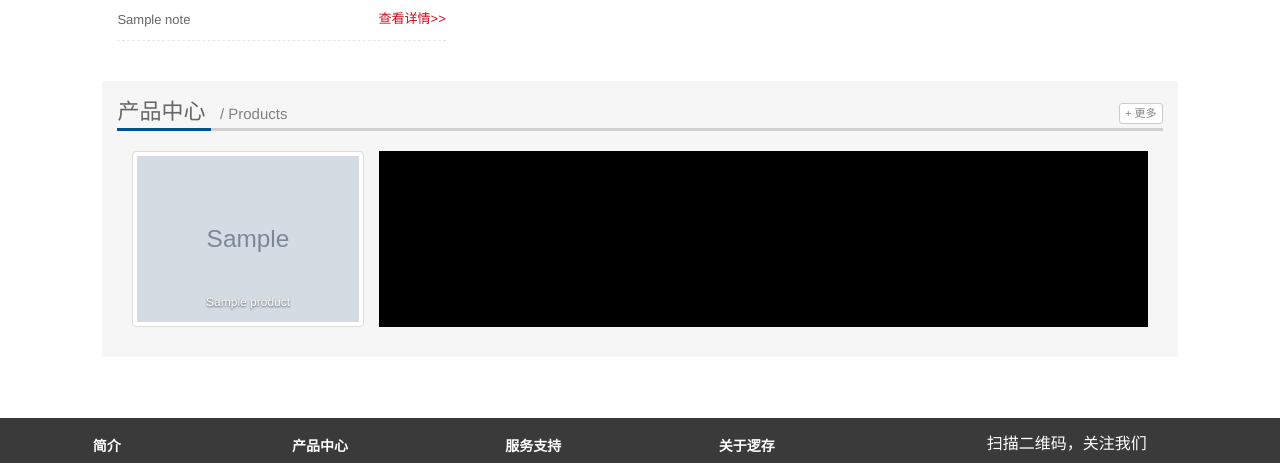
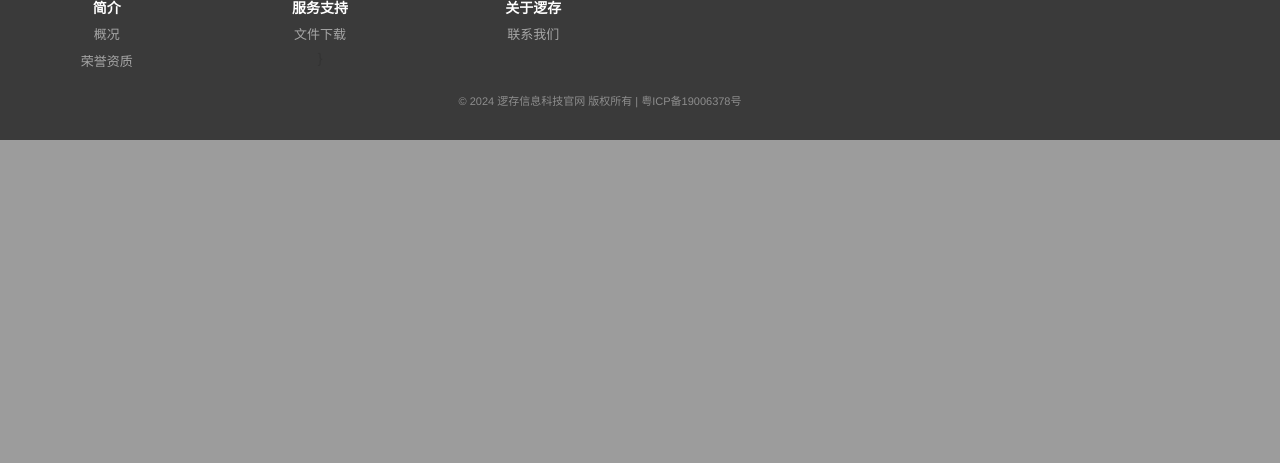
Before and after one commit to yuzhihuanwanglin/Portal, a Django app: template templates/homeApp/home.html in a window 1280 px wide. Shown: the part 1791-2254 px from the top of the page. After the commit the page ends 1931 px from the top, so only its background shows below. Run offline with Django 3.2, Linux system fonts and the light colour scheme; the template is opened without the code that fills it: most values are stand-ins (such as "Sample title", 1, 10 or a date in 2020); grey boxes marked "Sample" are stand-in pictures; some libraries are stand-ins or nearby versions.

Commit message:
remove some pages

```diff
--- a/hengda/settings.py
+++ b/hengda/settings.py
@@ -43,7 +43,7 @@ INSTALLED_APPS = [
     'haystack',
     'homeApp',      # 首页
     'aboutApp',     # 简介
-    'contactApp',   # 欢迎咨询
+    'contactApp',   # 欢迎联系
     'newsApp',      # 新闻动态
     'productsApp',  # 产品中心
     'serviceApp',   # 服务支持
--- a/hengda/urls.py
+++ b/hengda/urls.py
@@ -28,7 +28,7 @@ urlpatterns = [
     path('serviceApp/', include('serviceApp.urls', namespace='serviceApp')),   # 服务支持
     path('contactApp/', include('contactApp.urls', namespace='contactApp')),  # 关于逻存
     path('newsApp/', include('newsApp.urls', namespace='newsApp')),   # 新闻动态
-    path('productsApp/', include('productsApp.urls', namespace='productsApp')),   # 产品中心
+    # path('productsApp/', include('productsApp.urls', namespace='productsApp')),   # 产品中心
     path('ueditor/', include('DjangoUeditor.urls')),   # 编辑
     path('search/', include('haystack.urls')),    # 添加haystack搜索的路径
 
--- a/serviceApp/models.py
+++ b/serviceApp/models.py
@@ -5,7 +5,7 @@ from django.utils import timezone
 
 
 class Doc(models.Model):
-    """资料下载"""
+    """文件下载"""
     title = models.CharField(max_length=40, verbose_name="资料名称")
     file = models.FileField(upload_to='Service/', blank=True, verbose_name="文件资料")
     publish_date = models.DateTimeField(max_length=20, default=timezone.now, verbose_name="上传时间")
--- a/serviceApp/urls.py
+++ b/serviceApp/urls.py
@@ -12,7 +12,7 @@ from serviceApp import views
 
 app_name = 'serviceApp'
 urlpatterns = [
-    path('download/', views.download, name='download'),  # 资料下载页面
-    path('getDoc/<int:id>/', views.getDoc, name='getDoc'),  # 资料下载
+    path('download/', views.download, name='download'),  # 文件下载页面
+    path('getDoc/<int:id>/', views.getDoc, name='getDoc'),  # 文件下载
 
 ]
--- a/static/style.css
+++ b/static/style.css
@@ -322,7 +322,7 @@
 
 
 /*关于逻存*/
-/* 欢迎咨询页面样式 */
+/* 欢迎联系页面样式 */
 .contact-left h1 strong {
 	display: block;
 	color: #777;
--- a/templates/aboutApp/survey.html
+++ b/templates/aboutApp/survey.html
@@ -37,9 +37,9 @@
                 企业概况
             </div>
             <div class="model-details">
-                <div class="row">
-                    <img class="img-responsive" src="{% static 'img/aboutCompany.jpg' %}">
-                </div>
+{#                <div class="row">#}
+{#                    <img class="img-responsive" src="{% static 'img/aboutCompany.jpg' %}">#}
+{#                </div>#}
                 <p>
                     逻存信息科技有限公司，位于科技园内，致力于人脸识别、
                     行为识别、机器人视觉核心算法研究和产品应用开发,以社会公共安全领域为主要应用方向，
--- a/templates/base.html
+++ b/templates/base.html
@@ -47,18 +47,18 @@
                         <li><a href="{% url 'newsApp:news' 'notice' %}">通知公告</a></li>
                     </ul>
                 </li>
-                <li class="dropdown nav-top">
-                    <a href="#" class="dropdown-toggle on" data-toggle="dropdown">产品中心</a>
-                    <ul class="dropdown-menu">
-                        <li><a href="{% url 'productsApp:products' 'robot' %}">家用机器人</a></li>
-                        <li><a href="{% url 'productsApp:products' 'monitor' %}">智能门锁</a></li>
-                        <li><a href="{% url 'productsApp:products' 'face' %}">人脸识别项目</a></li>
-                    </ul>
-                </li>
+{#                <li class="dropdown nav-top">#}
+{#                    <a href="#" class="dropdown-toggle on" data-toggle="dropdown">产品中心</a>#}
+{#                    <ul class="dropdown-menu">#}
+{#                        <li><a href="{% url 'productsApp:products' 'robot' %}">家用机器人</a></li>#}
+{#                        <li><a href="{% url 'productsApp:products' 'monitor' %}">智能门锁</a></li>#}
+{#                        <li><a href="{% url 'productsApp:products' 'face' %}">人脸识别项目</a></li>#}
+{#                    </ul>#}
+{#                </li>#}
                 <li class="dropdown nav-top">
                     <a href="#" class="dropdown-toggle on" data-toggle="dropdown">服务支持</a>
                     <ul class="dropdown-menu">
-                        <li><a href="{% url 'serviceApp:download' %}">资料下载</a></li>
+                        <li><a href="{% url 'serviceApp:download' %}">文件下载</a></li>
 
                     </ul>
                 </li>
@@ -94,18 +94,18 @@
                 <dd><a href="/aboutApp/honor/">荣誉资质</a></dd>
             </dl>
         </div>
-        <div class="col-md-2">
-            <dl>
-                <dt>产品中心</dt>
-                <dd><a href="/productsApp/products/robot/">家用机器人</a></dd>
-                <dd><a href="/productsApp/products/monitor/">智能门锁</a></dd>
-                <dd><a href="/productsApp/products/face/">人脸识别解决方案</a></dd>
-            </dl>
-人脸识别接口文档        </div>
+{#        <div class="col-md-2">#}
+{#            <dl>#}
+{#                <dt>产品中心</dt>#}
+{#                <dd><a href="/productsApp/products/robot/">家用机器人</a></dd>#}
+{#                <dd><a href="/productsApp/products/monitor/">智能门锁</a></dd>#}
+{#                <dd><a href="/productsApp/products/face/">人脸识别解决方案</a></dd>#}
+{#            </dl>#}
+{#人脸识别接口文档        </div>#}
         <div class="col-md-2">
             <dl>
                 <dt>服务支持</dt>
-                <dd><a href="/serviceApp/download/">资料下载</a></dd>}
+                <dd><a href="/serviceApp/download/">文件下载</a></dd>}
             </dl>
         </div>
         <div class="col-md-2">
@@ -115,15 +115,15 @@
 {#                <dd><a href="/contactApp/recruit/">加入恒达</a></dd>#}
             </dl>
         </div>
-        <div class="col-md-4" id="wx">
-            <p>扫描二维码，关注我们</p>
-            <img class="qrimg" src="/static/img/qr.png" alt="wx">
-            <p>客服热线：<b style="font-size:20px">400 000 0000</b></p>
-        </div>
+{#        <div class="col-md-4" id="wx">#}
+{#            <p>扫描二维码，关注我们</p>#}
+{#            <img class="qrimg" src="/static/img/qr.png" alt="wx">#}
+{#            <p>客服热线：<b style="font-size:20px">400 000 0000</b></p>#}
+{#        </div>#}
     </div>
     <!-- 版权 -->
     <div class="row " id="patent-footer">
-        <p class="foot_top"> © 2021 Python Web逻存信息科技官网开发示例 版权所有 | 粤ICP备19006378号</p>
+        <p class="foot_top"> © 2024 逻存信息科技官网 版权所有 | 粤ICP备19006378号</p>
     </div>
 </div>
 
--- a/templates/contactApp/contact.html
+++ b/templates/contactApp/contact.html
@@ -34,7 +34,7 @@
             <!--文字和图片-->
             <div class="col-md-9">
                 <div class="model-details-title">
-                    欢迎咨询
+                    欢迎联系
                 </div>
                 <div class="row">
                     <!--信息-->
--- a/templates/homeApp/home.html
+++ b/templates/homeApp/home.html
@@ -44,7 +44,7 @@
                     <div class="line2 theme"></div>
                 </div>
                 <div style="margin-top:20px;">
-                    <img class="img-responsive" src="{% static 'img/aboutCompany.jpg' %}">
+{#                    <img class="img-responsive" src="{% static 'img/aboutCompany.jpg' %}">#}
                     <p class="text1">
                         逻存信息科技有限企业，位于中国某高新技术产业开发区,
                         以社会公共安全领域为主要应用方向，提供极速、准确和防伪装的人脸识别产品。
@@ -161,64 +161,64 @@
                         <li>邮箱：278245002@qq.com</li>
                         <li><span>网址：</span><a href="http://jade20.cn:8001">http://jade20.cn:8001</a></li>
                     </ul>
-                    <div class="platform"><a href="{% url 'contactApp:contact' %}">详情</a></div>
+{#                    <div class="platform"><a href="{% url 'contactApp:contact' %}">详情</a></div>#}
                 </div>
 
             </div>
 
         </div>
 
-        <div class="row row-3">
-            <!-- 产品中心 -->
-            <div class="col-md-12 col-pro">
+{#        <div class="row row-3">#}
+{#            <!-- 产品中心 -->#}
+{#            <div class="col-md-12 col-pro">#}
+{##}
+{#      <span class="part1">#}
+{#        <a href="{% url 'productsApp:products' 'robot' %}">产品中心</a>#}
+{#      </span>#}
+{#                <span class="part1 en">#}
+{#        &nbsp;&nbsp;/ Products#}
+{#      </span>#}
+{#                <a class="btn btn-default btn-xs more-btn" href="{% url 'productsApp:products' 'robot' %}">#}
+{#                    +&nbsp;更多#}
+{#                </a>#}
+{#                <div class="line1" style="margin-bottom:5px;">#}
+{#                    <div class="line2 theme"></div>#}
+{#                </div>#}
+{#                <div class="col-md-12 col-pro">#}
+{#                    <div id="Carousel" class="carousel slide" style="margin-bottom:30px">#}
+{#                        <ol class="carousel-indicators" style="display:none;">#}
+{#                            <li data-target="#Carousel" data-slide-to="0" class="active"></li>#}
+{#                        </ol>#}
+{#                        <div class="carousel-inner">#}
+{#                            <div class="item active">#}
+{#                                <div class="row">#}
+{#                                    {% for product in productList %}#}
+{#                                        <div class="col-md-3 pro-images">#}
+{#                                            <a href="{% url 'productsApp:products_details' product.id %}"#}
+{#                                               class="thumbnail">#}
+{##}
+{#                                                <img src="{{ product.photo.url }}" alt="产品图片" class="img-responsive"#}
+{#                                                     onload="DrawImage(this)">#}
+{##}
+{##}
+{#                                            </a>#}
+{#                                            <div class="carousel-caption nav-title">{{ product.title }}</div>#}
+{#                                        </div>#}
+{#                                    {% endfor %}#}
+{#                                </div>#}
+{#                            </div>#}
+{#                        </div>#}
+{#                    </div>#}
+{#                </div>#}
+{##}
+{#            </div>#}
+{#        </div>#}
 
-      <span class="part1">
-        <a href="{% url 'productsApp:products' 'robot' %}">产品中心</a>
-      </span>
-                <span class="part1 en">
-        &nbsp;&nbsp;/ Products
-      </span>
-                <a class="btn btn-default btn-xs more-btn" href="{% url 'productsApp:products' 'robot' %}">
-                    +&nbsp;更多
-                </a>
-                <div class="line1" style="margin-bottom:5px;">
-                    <div class="line2 theme"></div>
-                </div>
-                <div class="col-md-12 col-pro">
-                    <div id="Carousel" class="carousel slide" style="margin-bottom:30px">
-                        <ol class="carousel-indicators" style="display:none;">
-                            <li data-target="#Carousel" data-slide-to="0" class="active"></li>
-                        </ol>
-                        <div class="carousel-inner">
-                            <div class="item active">
-                                <div class="row">
-                                    {% for product in productList %}
-                                        <div class="col-md-3 pro-images">
-                                            <a href="{% url 'productsApp:products_details' product.id %}"
-                                               class="thumbnail">
-
-                                                <img src="{{ product.photo.url }}" alt="产品图片" class="img-responsive"
-                                                     onload="DrawImage(this)">
-
-
-                                            </a>
-                                            <div class="carousel-caption nav-title">{{ product.title }}</div>
-                                        </div>
-                                    {% endfor %}
-                                </div>
-                            </div>
-                        </div>
-                    </div>
-                </div>
-
-            </div>
-        </div>
-
-        <div class="row row-3">
-            <!-- 友情链接 -->
-            <div class="col-md-12">
-            </div>
-        </div>
+{#        <div class="row row-3">#}
+{#            <!-- 友情链接 -->#}
+{#            <div class="col-md-12">#}
+{#            </div>#}
+{#        </div>#}
 
     </div>
 
--- a/templates/serviceApp/docList.html
+++ b/templates/serviceApp/docList.html
@@ -2,7 +2,7 @@
 {% load static %}
 
 {% block title %}
-    资料下载_逻存信息科技
+    文件下载_逻存信息科技
 {% endblock %}
 
 {% block content %}
@@ -24,7 +24,7 @@
                 <div class="model-list">
                     <ul class="list-group">
                         <li class="list-group-item" id='download'>
-                            <a href="{% url 'serviceApp:download' %}">资料下载</a>
+                            <a href="{% url 'serviceApp:download' %}">文件下载</a>
                         </li>
                     </ul>
                 </div>
@@ -32,7 +32,7 @@
             <!-- 说明文字和图片 -->
             <div class="col-md-9">
                 <div class="model-details-title">
-                    资料列表
+                    文件列表
                 </div>
                 <div class="model-details">
                     {% for doc in docList %}
```
Also changed, not shown: README.md, 1 other file.
